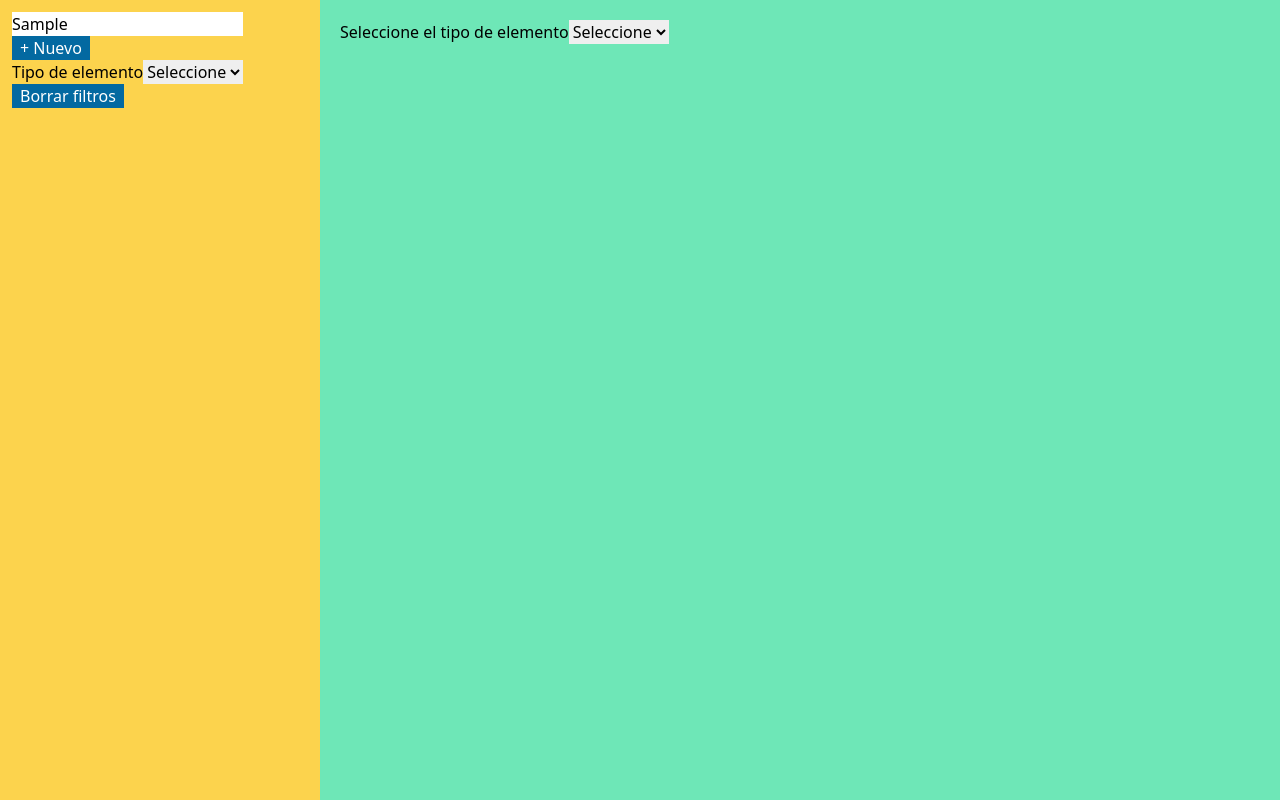
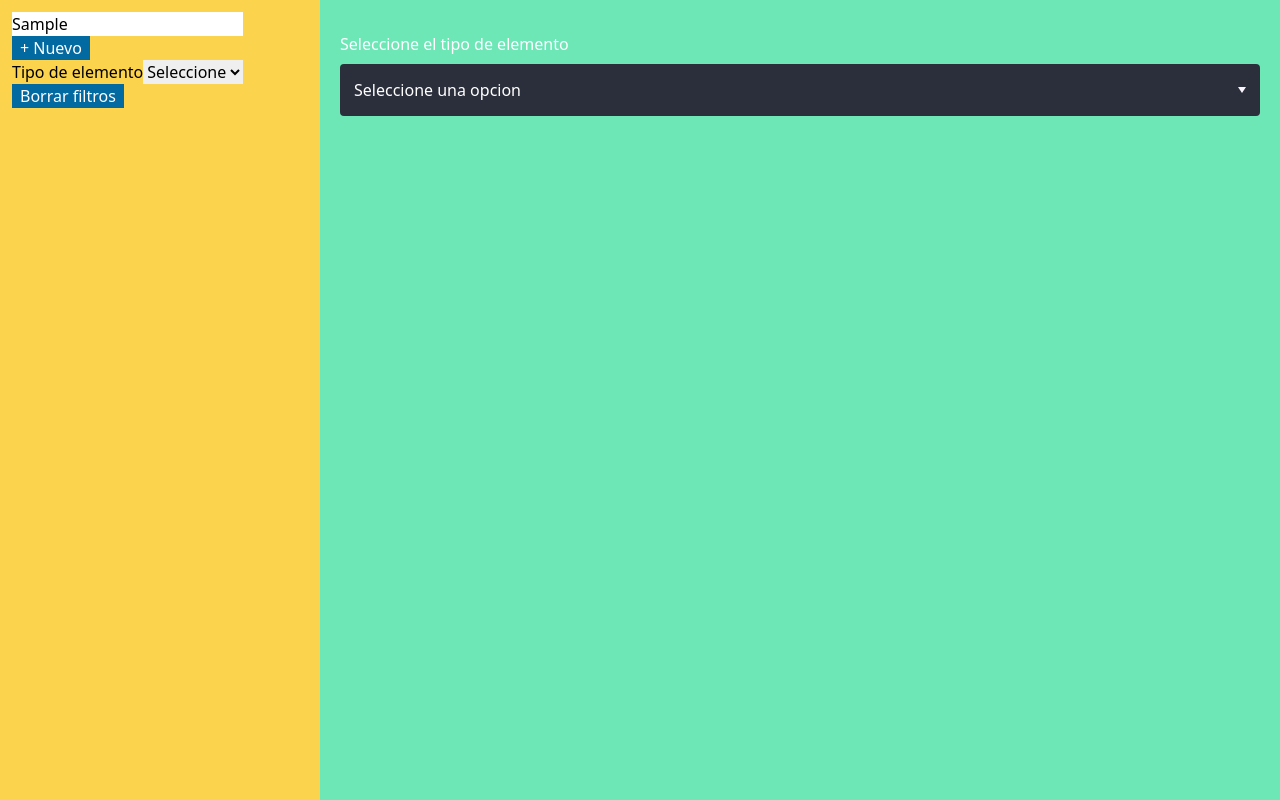
Before and after one commit to EDGUS1/share-data-app, a Vue app: page / in a window 1280 px wide. Both pictures are taken after typing "Sample" into the empty fields and a click on the button "+ Nuevo". Built offline with nearby package versions, Linux system fonts and the light colour scheme.

Commit message:
feat: Change html select to custom dropdown

```diff
--- a/src/components/CreateElement.vue
+++ b/src/components/CreateElement.vue
@@ -1,23 +1,31 @@
 <script setup>
-import { ref } from 'vue'
+import { reactive, ref } from 'vue'
 
 import UrlForm from './Forms/UrlForm.vue'
 import InfoForm from './Forms/InfoForm.vue'
 import CodeForm from './Forms/CodeForm.vue'
 import FileForm from './Forms/FileForm.vue'
+import DropDownMenu from './custom/DropDownMenu.vue'
 import { TYPES, TYPE_LINK_ID, TYPE_CODE_ID, TYPE_INFO_ID, TYPE_FILE_ID } from '../constants'
 
-const selectOption = ref(0)
+const selectedType = ref('0')
+const customSelectProperty = reactive({ name: 'Seleccione una opcion' })
+
+const selectOption = (id) => {
+  selectedType.value = id
+}
 </script>
 
 <template>
-  <label for="option_type_id">Seleccione el tipo de elemento</label>
-  <select name="" id="option_type_id" v-model="selectOption">
-    <option value="0" hidden>Seleccione</option>
-    <option v-bind:value="typ.id" :key="typ.id" v-for="typ in TYPES">{{ typ.name }}</option>
-  </select>
-  <UrlForm v-if="selectOption == TYPE_LINK_ID" :edit="false" />
-  <InfoForm v-else-if="selectOption == TYPE_INFO_ID" :edit="false" />
-  <CodeForm v-else-if="selectOption == TYPE_CODE_ID" :edit="false" />
-  <FileForm v-else-if="selectOption == TYPE_FILE_ID" :edit="false" />
+  <div>
+    <div class="my-3 text-black">
+      <label for="option_type_id" class="text-white">Seleccione el tipo de elemento</label>
+
+      <DropDownMenu :data="TYPES" @select-option="selectOption" :selected="customSelectProperty" />
+    </div>
+    <UrlForm v-if="selectedType == TYPE_LINK_ID" :edit="false" />
+    <InfoForm v-else-if="selectedType == TYPE_INFO_ID" :edit="false" />
+    <CodeForm v-else-if="selectedType == TYPE_CODE_ID" :edit="false" />
+    <FileForm v-else-if="selectedType == TYPE_FILE_ID" :edit="false" />
+  </div>
 </template>
```
